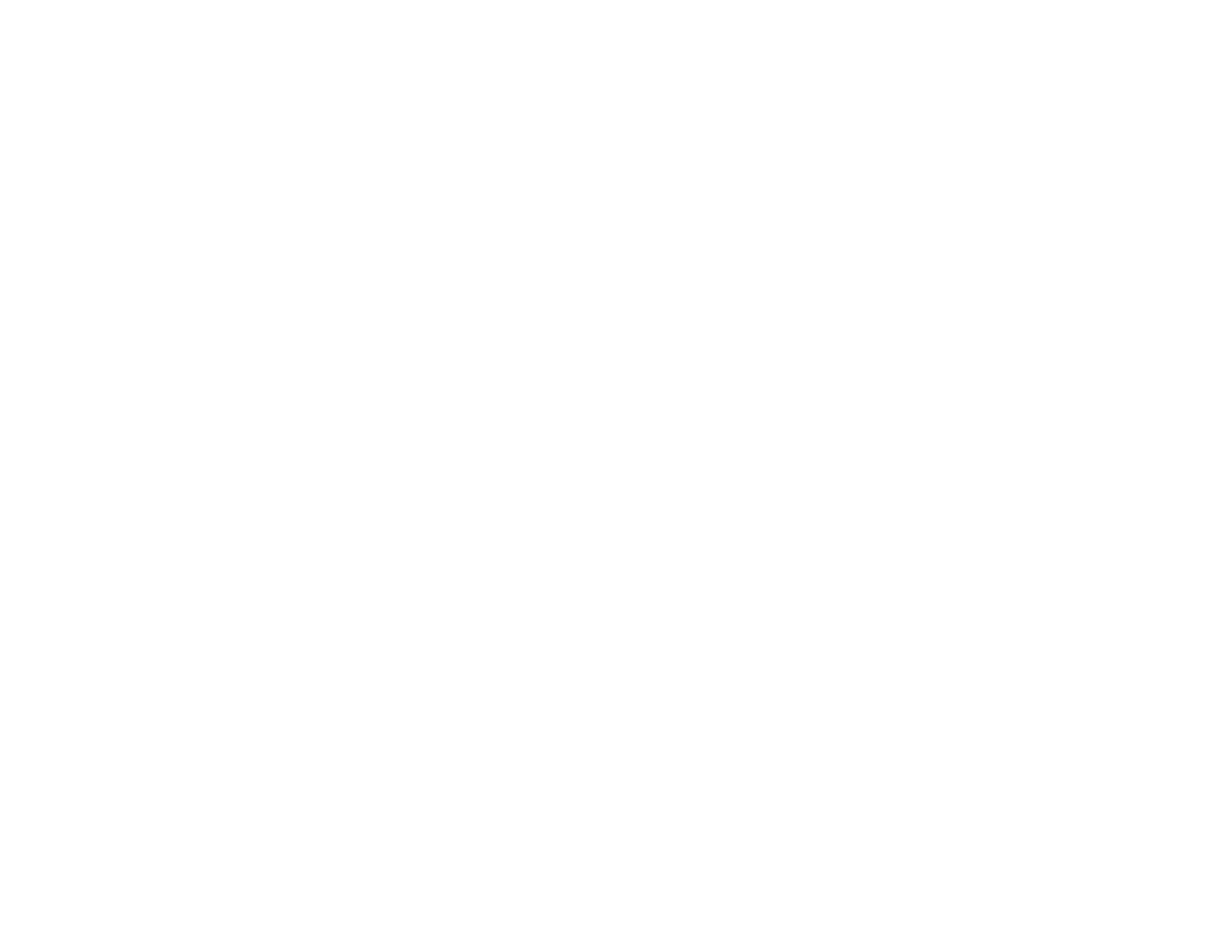
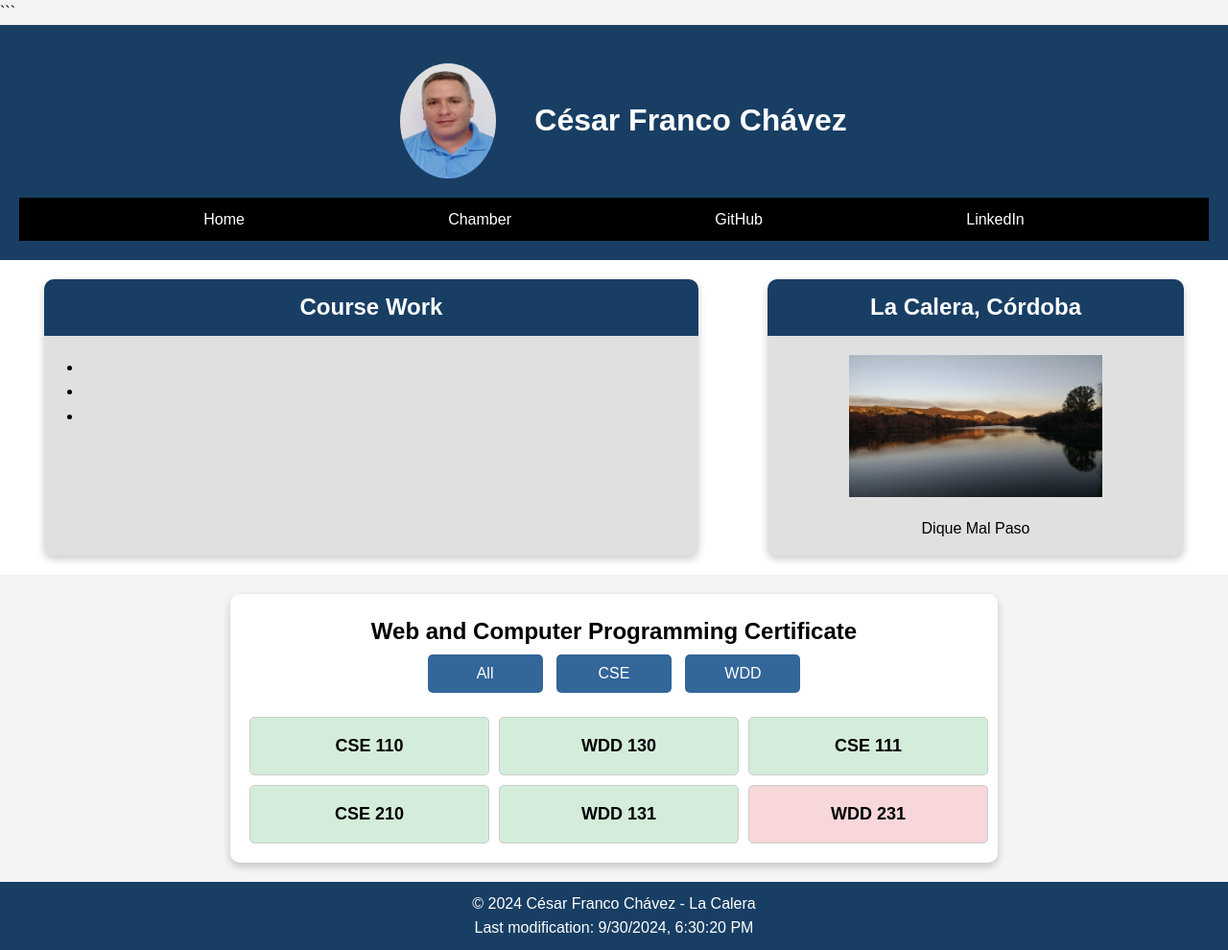
Before and after one commit to CFrancoChavez/wdd231, a plain HTML site: page index.html in a window 1280 px wide. Shown: the whole page at 96% size. Before the commit the page ends 800 px from the top, so only its background shows below. Drawn offline with nearby package versions, Linux system fonts and the light colour scheme.

Commit message:
week 1 assignment

````diff
--- a/index.html
+++ b/index.html
@@ -4,8 +4,68 @@
     <meta charset="UTF-8">
     <meta name="viewport" content="width=device-width, initial-scale=1.0">
     <title>Franco website</title>
+    <meta name="description" content="Course Home Page">
+    <meta name="author" content="César Franco Chávez">
+    <link href="https://fonts.googleapis.com/css2?family=Roboto&display=swap" rel="stylesheet">
+    <link rel="stylesheet" href="https://cdnjs.cloudflare.com/ajax/libs/normalize/8.0.1/normalize.min.css"> ```
+    <link rel="stylesheet" href="styles/style.css">
+    <script src="scripts/home.js" defer></script>
+    <script src="scripts/getDate.js" defer></script>
 </head>
 <body>
+    <header>
+        <div class="header-container">
 
+            <img src="images/foto-home.webp" alt="home-picture" class="profile-pic"">
+            <h1>César Franco Chávez</h1>
+        </div>
+        <button class="hamburger-button" aria-label="Toggle navigation">&#9776;</button>
+            <nav>
+                <ul class="nav-links">
+                    <li><a href="http://"  >Home</a></li>
+                    <li><a href="http://"  >Chamber</a></li>
+                    <li><a href="http://"  >GitHub</a></li>
+                    <li><a href="https://www.linkedin.com/in/franco-chavez-548b0a56/" >LinkedIn</a></li>
+                </ul>
+            </nav>
+
+    </header>
+    <main>
+        <section class="coursework">
+
+            <h2>Course Work</h2>
+
+            <ul>
+                <li></li>
+                <li></li>
+                <li></li>
+            </ul>
+        </section>
+        <section class="location">
+            <h2>La Calera, Córdoba</h2>
+            <img src="images/dique-mal-paso.jpg" alt="La Calera" class="location-pic">
+            <p>Dique Mal Paso</p>
+        </section>
+    </main>
+    <section class="certificate">
+        <h2>Web and Computer Programming Certificate</h2>
+        <div class="buttons">
+            <button id="all">All</button>
+            <button id="cse">CSE</button>
+            <button id="wdd">WDD</button>
+        </div>
+        <div class="course-grid">
+            <div class="course cse">CSE 110</div>
+            <div class="course wdd">WDD 130</div>
+            <div class="course cse">CSE 111</div>
+            <div class="course cse">CSE 210</div>
+            <div class="course wdd">WDD 131</div>
+            <div class="course wdd">WDD 231</div>
+        </div>
+    </section>
+    <footer>
+        <p>&copy; 2024 César Franco Chávez - La Calera</p>
+        <p>Last modification: <span id="lastModified"></span></p>
+    </footer>
 </body>
 </html>
--- /dev/null
+++ b/scripts/getDate.js
@@ -0,0 +1,11 @@
+// Obtén el elemento del footer donde deseas mostrar la fecha y hora
+var lastModifiedElement = document.getElementById("lastModified");
+
+// Obtiene la fecha y hora actual
+var currentDate = new Date();
+
+// Formatea la fecha y hora actual como deseas
+var formattedDate = currentDate.toLocaleString();
+
+// Establece el texto dentro del elemento del footer
+lastModifiedElement.textContent = formattedDate;
--- /dev/null
+++ b/scripts/home.js
@@ -0,0 +1,121 @@
+const courses = [
+    {
+        subject: 'CSE',
+        number: 110,
+        title: 'Introduction to Programming',
+        credits: 2,
+        certificate: 'Web and Computer Programming',
+        description: 'This course will introduce students to programming. It will introduce the building blocks of programming languages (variables, decisions, calculations, loops, array, and input/output) and use them to solve problems.',
+        technology: [
+            'Python'
+        ],
+        completed: true
+    },
+    {
+        subject: 'WDD',
+        number: 130,
+        title: 'Web Fundamentals',
+        credits: 2,
+        certificate: 'Web and Computer Programming',
+        description: 'This course introduces students to the World Wide Web and to careers in web site design and development. The course is hands on with students actually participating in simple web designs and programming. It is anticipated that students who complete this course will understand the fields of web design and development and will have a good idea if they want to pursue this degree as a major.',
+        technology: [
+            'HTML',
+            'CSS'
+        ],
+        completed: true
+    },
+    {
+        subject: 'CSE',
+        number: 111,
+        title: 'Programming with Functions',
+        credits: 2,
+        certificate: 'Web and Computer Programming',
+        description: 'CSE 111 students become more organized, efficient, and powerful computer programmers by learning to research and call functions written by others; to write, call , debug, and test their own functions; and to handle errors within functions. CSE 111 students write programs with functions to solve problems in many disciplines, including business, physical science, human performance, and humanities.',
+        technology: [
+            'Python'
+        ],
+        completed: true
+    },
+    {
+        subject: 'CSE',
+        number: 210,
+        title: 'Programming with Classes',
+        credits: 2,
+        certificate: 'Web and Computer Programming',
+        description: 'This course will introduce the notion of classes and objects. It will present encapsulation at a conceptual level. It will also work with inheritance and polymorphism.',
+        technology: [
+            'C#'
+        ],
+        completed: true
+    },
+    {
+        subject: 'WDD',
+        number: 131,
+        title: 'Dynamic Web Fundamentals',
+        credits: 2,
+        certificate: 'Web and Computer Programming',
+        description: 'This course builds on prior experience in Web Fundamentals and programming. Students will learn to create dynamic websites that use JavaScript to respond to events, update content, and create responsive user experiences.',
+        technology: [
+            'HTML',
+            'CSS',
+            'JavaScript'
+        ],
+        completed: true
+    },
+    {
+        subject: 'WDD',
+        number: 231,
+        title: 'Frontend Web Development I',
+        credits: 2,
+        certificate: 'Web and Computer Programming',
+        description: 'This course builds on prior experience with Dynamic Web Fundamentals and programming. Students will focus on user experience, accessibility, compliance, performance optimization, and basic API usage.',
+        technology: [
+            'HTML',
+            'CSS',
+            'JavaScript'
+        ],
+        completed: false
+    }
+];
+
+const courseGrid = document.querySelector('.course-grid');
+
+function renderCourses(filter = 'all') {
+    courseGrid.innerHTML = '';
+    courses.filter(course => filter === 'all' || course.subject === filter)
+           .forEach(course => {
+                const courseDiv = document.createElement('div');
+                courseDiv.classList.add('course');
+                if (course.completed) courseDiv.classList.add('completed');
+
+                courseDiv.innerHTML = `
+                    <h3>${course.subject} ${course.number} </h3>`
+                    // <p><strong>Credits:</strong> ${course.credits}</p>
+                    // <p><strong>Certificate:</strong> ${course.certificate}</p>
+                    // <p>${course.description}</p>
+                    // <p><strong>Technology:</strong> ${course.technology.join(', ')}</p>
+                ;
+
+                courseGrid.appendChild(courseDiv);
+            });
+}
+
+document.getElementById('all').addEventListener('click', () => renderCourses('all'));
+document.getElementById('cse').addEventListener('click', () => renderCourses('CSE'));
+document.getElementById('wdd').addEventListener('click', () => renderCourses('WDD'));
+
+// Initial render
+renderCourses();
+document.addEventListener('DOMContentLoaded', () => {
+    const hamburgerButton = document.querySelector('.hamburger-button');
+    const navLinks = document.querySelector('.nav-links');
+
+    hamburgerButton.addEventListener('click', () => {
+        navLinks.classList.toggle('show');
+        if (hamburgerButton.innerHTML === '&#9776;') {
+            hamburgerButton.innerHTML = '&#10005;'; // Cambia al icono de "X"
+        } else {
+            hamburgerButton.innerHTML = '&#9776;'; // Cambia al icono de hamburguesa
+        }
+    });
+});
--- /dev/null
+++ b/styles/style.css
@@ -0,0 +1,271 @@
+/* Reset some default styles */
+* {
+    margin: 0;
+    padding: 0;
+    box-sizing: border-box;
+}
+
+/* General body styling */
+body {
+    font-family: Arial, sans-serif;
+    line-height: 1.6;
+    background-color: #f4f4f4;
+    font-family: "ARIAL;
+
+}
+
+/* Header styling */
+header {
+    background-color: #183e64;
+    color: white;
+    padding: 20px;
+    text-align: center;
+    position: relative;
+}
+
+.header-container {
+    display: flex;
+    align-items: center;
+    justify-content: center;
+    gap: 20px;
+}
+
+.profile-pic {
+    width: 100px;
+    height: 120px;
+    border-radius: 50%;
+    margin: 20px;
+}
+.hamburger-button {
+    background: none;
+    border: none;
+    font-size: 30px;
+    color: white;
+    position: absolute;
+    right: 20px;
+    top: 20px;
+    cursor: pointer;
+    display: none;
+}
+nav ul {
+    display: flex;
+    justify-content: space-evenly;
+    gap: 20px;
+    list-style: none;
+    background-color: #000;
+    padding: 10px;
+}
+
+nav ul li a {
+    color: #fff;
+    text-decoration: none;
+    padding: 5px 10px;
+
+}
+
+/* nav ul li a.active {
+    color: yellow;
+} */
+a {
+    text-decoration: none;
+    color: #555;
+    transition: color 0.3s, text-shadow 0.3s;
+}
+
+a:hover {
+    color: #ff6600; /* Cambia el color al pasar el mouse */
+    text-shadow: 1px 1px 2px rgba(0, 0, 0, 0.4); /* Añade un poco de sombra al texto */
+}
+
+/* Main content styling */
+main {
+    display: flex;
+    justify-content: space-around;
+    padding: 20px;
+    background-color: #ffffff;
+    flex-wrap: wrap; /* Permite que las secciones se ajusten en filas distintas si no caben en la misma línea */
+    gap: 20px; /* Espacio entre las secciones */
+}
+
+.coursework {
+    background: #e0e0e0;
+    padding: 0px;
+    border-radius: 10px;
+    width: 55%;
+    box-shadow: 0px 4px 8px rgba(0, 0, 0, 0.2);
+
+}
+.location {
+    background: #e0e0e0;
+    padding: 0px;
+    border-radius: 10px;
+    width: 35%;
+    box-shadow: 0px 4px 8px rgba(0, 0, 0, 0.2);
+
+}
+
+/* Estilo del h2 en coursework y location */
+.coursework h2,
+.location h2  {
+    background-color: #183e64; /* Color de fondo igual al header */
+    color: white; /* Texto en blanco para contraste */
+    padding: 10px;
+    border-top-left-radius: 10px;
+    border-top-right-radius: 10px;
+    text-align: center;
+
+}
+.location p {
+    text-align: center;
+    margin:0px 15px 15px 15px;
+    font-size: 1rem;
+    font-weight: 400;
+}
+.coursework ul {
+    list-style: disc; /* Mantenemos los puntos */
+    padding-left: 40px; /* Añadimos padding para que los puntos se mantengan dentro del contenedor */
+    margin: 20px 0; /* Ajustamos el margen para evitar el desplazamiento fuera del contenedor */
+}
+
+.location img {
+    display: block; /* Convierte la imagen en un elemento de bloque para usar margin auto */
+    margin: 0 auto; /* Centra la imagen horizontalmente */
+    max-width: 70%; /* Reduce el tamaño de la imagen para que ocupe un 80% del ancho disponible */
+    height: auto; /* Mantiene la proporción de la imagen */
+    padding: 20px;
+}
+
+/* Certificate section */
+.certificate {
+    background: #ffffff;
+    padding: 20px;
+    margin: 20px auto;
+    text-align: center;
+    max-width: 800px;
+    border-radius: 10px;
+    box-shadow: 0px 4px 8px rgba(0, 0, 0, 0.2);
+}
+
+.buttons button {
+    background: #336699;
+    color: white;
+    border: none;
+    padding: 10px 20px;
+    margin: 5px;
+    cursor: pointer;
+    width: 120px; /* Ajusta el ancho de los botones a un valor fijo para que todos sean iguales */
+    height: 40px; /* Ajusta la altura para que todos los botones tengan el mismo tamaño */
+    border-radius: 5px;
+}
+
+.buttons button:hover {
+    background: #224466;
+}
+
+.course-grid {
+    display: grid;
+    grid-template-columns: repeat(3, 1fr);
+    gap: 10px;
+    margin-top: 20px;
+}
+
+/* .course {
+    background: #886633;
+    color: white;
+    padding: 15px;
+    border-radius: 5px;
+    text-align: center;
+} */
+.course {
+    border: 1px solid #ccc;
+    padding: 15px;
+    width: 250px;
+    background-color: #fff;
+    transition: transform 0.3s;
+    border-radius: 5px;
+}
+
+.course.completed {
+    background-color: #d4edda; /* Light green to indicate completion */
+}
+
+.course:not(.completed) {
+    background-color: #f8d7da; /* Light red for not completed */
+}
+
+.course h3 {
+    margin: 0;
+    font-size: 18px;
+}
+
+.course p {
+    font-size: 14px;
+}
+/* .course.cse {
+    background: #cc8855;
+}
+
+.course.wdd {
+    background: #6699cc;
+} */
+
+/* Footer styling */
+footer {
+    background: #183e64;
+    color: white;
+    text-align: center;
+    padding: 10px;
+    margin-top: 20px;
+}
+
+@media (max-width: 1024px) {
+    .course-grid {
+        grid-template-columns: repeat(2, 1fr); /* Dos columnas para tablets */
+    }
+    .course {
+        padding: 10px; /* Reducir el padding en pantallas más pequeñas */
+        width: 100%; /* Asegurarse de que el ancho se ajuste al contenedor */
+    }
+    main {
+        flex-direction: column; /* Cambia la disposición a columnas para pantallas más pequeñas */
+        align-items: center; /* Centra las secciones */
+    }
+
+    .coursework, .location {
+        width: 90%; /* Ambas secciones ocupan la mayor parte del ancho disponible */
+    }
+}
+@media (max-width: 768px) {
+    .hamburger-button {
+        display: block;
+    }
+
+    nav ul {
+        display: none;
+        flex-direction: column;
+        position: absolute;
+        top: 100%;
+        right: 0;
+        background-color: #000;
+        width: 100%;
+        text-align: center;
+    }
+
+    nav ul li {
+        margin: 10px 0;
+    }
+
+    nav ul.show {
+        display: flex;
+    }
+    .coursework, .location {
+        width: 100%; /* Ambas secciones ocupan todo el ancho disponible en móviles */
+    }
+    .course-grid {
+        grid-template-columns: 1fr; /* Una columna para móviles */
+    }
+    .course {
+        padding: 8px; /* Reducir aún más el padding en móviles */
+        width: 100%; /* Asegurarse de que el ancho sea del 100% del contenedor */
+    }
+}
````
Also changed, not shown: images/dique-mal-paso.jpg (added), images/foto-home.webp (added), images/fotoabout1.jpg (added).
